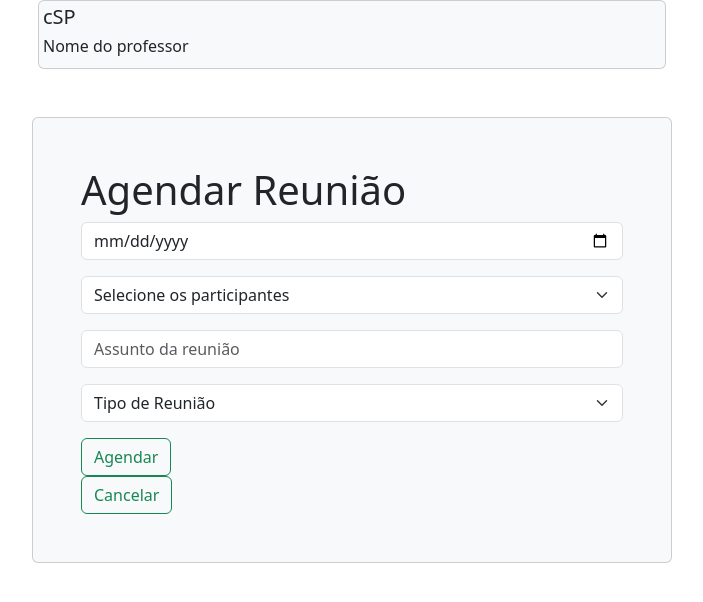
After one commit to Elio-Muculo/Colegio-Sapiens, a PHP site: page /views/agendarreuniao.php in a window 1280 px wide. The commit adds this page. Shown: the top 602 px of the page, without its empty margins (288-991 px from the left). Run offline with PHP 8.4, Linux system fonts and the light colour scheme; some libraries are stand-ins or nearby versions.

Commit message:
tela agendar reuniao

```diff
--- /dev/null
+++ b/views/agendarreuniao.php
@@ -0,0 +1,140 @@
+<!DOCTYPE html>
+<html >
+<head>
+
+<meta charset="utf-8"/>
+    <meta http-equiv="X-UA-Compatible" content="IE=edge">
+    <meta name="viewport" content="width=device-width, initial-scale=1.0">
+    <title>Aqui fica o seu Titulo</title>
+
+ <link rel="stylesheet" href="assets/bootstrap/bootstrap.min.css">
+ <link rel="stylesheet" href="style.css">
+
+</head>
+
+
+    <body>
+
+
+    <div class="container-fluid">
+
+
+        <div class="col-sm-6 offset-sm-3 card bg-light p-1">
+
+
+            <h5>cSP</h5>
+
+            <h6>Nome do professor</h6>
+        </div>
+
+
+
+
+
+
+</div>
+
+
+
+                <div class="container-fluid">
+                    <div class="row mt-5">
+                        <div class="col-sm-6 offset-sm-3 card bg-light p-5">
+
+                            <h1 >Agendar Reunião</h1>
+
+
+
+                            <form action="controller/" method="post">
+                                <div class="mb-3">
+
+                                    <input type="date" name="datatime"  class="form-control"id="" >
+
+
+
+                                </div>
+                                <div class="mb-3">
+
+                                  <select name="Participantes" id="" class="form-select"  >
+
+                                        <option value="1">Selecione os participantes</option>
+                                        <option value="2"></option>
+                                        <option value="3"></option>
+                                        <option value="4"></option>
+                                        <option value="5"></option>
+                                        <option value="6"></option>
+                                        <option value="7"></option>
+                                        <option value="8"></option>
+                                        <option value="9"></option>
+
+
+
+                                     </select>
+
+
+
+                                </div>
+
+                                <div class="mb-3">
+
+
+
+                                     <input type="text" name="assunto" placeholder="Assunto da reunião" class="form-control"id="" >
+
+
+
+                                </div>
+
+
+                                <select name="Tipo de reunião" id="" class="form-select my-3">
+                                        <option value="1">Tipo de Reunião</option>
+                                        <option value="2">Urgente</option>
+                                        <option value="3">Trimestral</option>
+                                        <option value="4"></option>
+                                </select>
+
+
+                                <div class="class">
+                                    <div class="agendar">
+                                        <button type="button" class="btn btn-outline-success">Agendar</button>
+                                        <span>
+                                            <i class="fa-solid fa-calendar-days"></i>
+                                          </span>
+                                    </div>
+
+
+
+                                </div>
+
+
+
+                                         <div class="cancelar">
+
+
+                                    <button type="button" class="btn btn-outline-success">Cancelar</button>
+
+                                </div>
+
+
+
+
+
+
+                            </form>
+                        </div>
+                    </div>
+                </div>
+
+
+
+                </div>
+            </div>
+        </div>
+
+
+
+
+
+
+
+    </body>
+</html>
```
Also changed, not shown: assets/style.css (+41 -0 lines).
